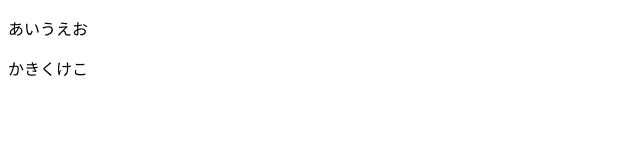
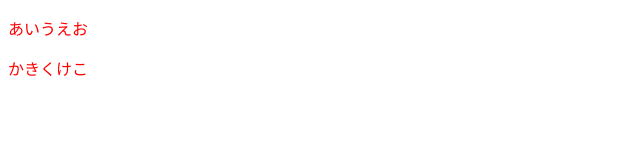
Before and after one commit to Masayuki26/third, a plain HTML site: page index.html in a window 1280 px wide. Shown: the whole page, without its empty margins (0-640 px from the left). Drawn offline with Linux system fonts and the light colour scheme.

Commit message:
テスト

```diff
--- /dev/null
+++ b/css/style.css
@@ -0,0 +1,6 @@
+@charset "utf-8";
+
+h1, p {
+    color: #f00;
+    background-color: #fff;
+}
--- a/index.html
+++ b/index.html
@@ -3,6 +3,7 @@
 <head>
     <meta charset="UTF-8">
     <title>Third Test</title>
+    <link rel="stylesheet" href="css/style.css">
 </head>
 <body>
     <p>あいうえお</p>
```
Also changed, not shown: css/print.css (added).
